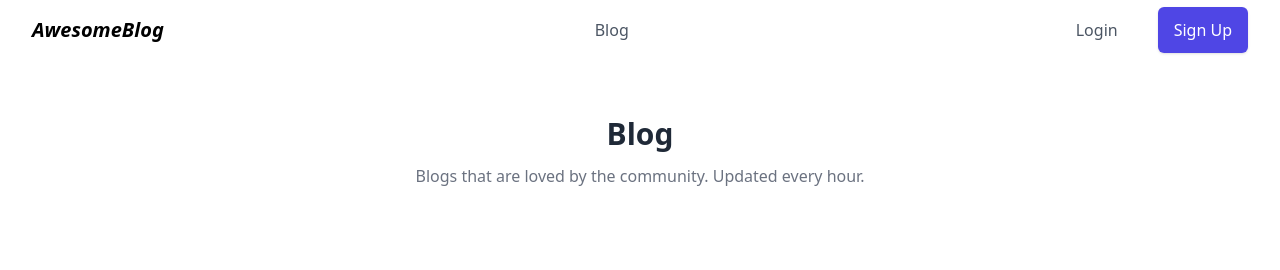
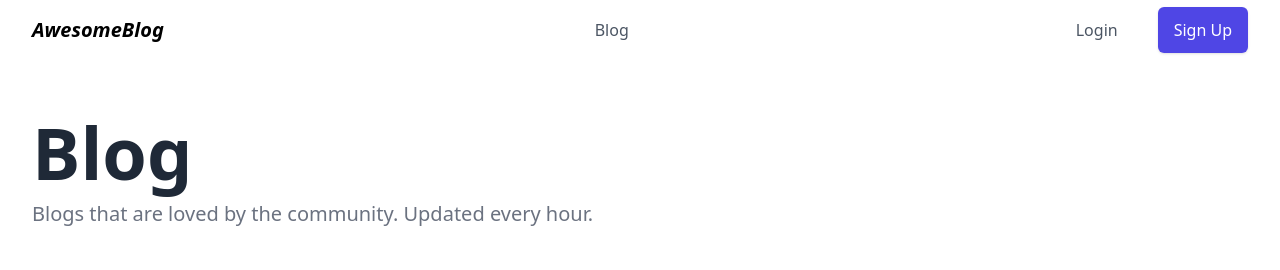
Before and after one commit to markoni10/blog, a React (Create React App) app in the folder client/: page /blog in a window 1280 px wide. Shown: the top 270 px of the page. Built offline with nearby package versions, Linux system fonts and the light colour scheme; no server answers.

Commit message:
Update page title & subtitle size

```diff
--- a/client/src/components/PageTitle.jsx
+++ b/client/src/components/PageTitle.jsx
@@ -2,9 +2,9 @@ import React from 'react';
 
 function PageTitle({ title, desc }) {
 	return (
-		<div className='text-center'>
-			<h1 className='text-3xl text-gray-800 font-semibold'>{title}</h1>
-			<p className='mt-3 text-gray-500'>{desc}</p>
+		<div className='text-left'>
+			<h1 className='text-7xl text-gray-800 font-semibold'>{title}</h1>
+			<p className='mt-3 text-xl text-gray-500'>{desc}</p>
 		</div>
 	);
 }
```
